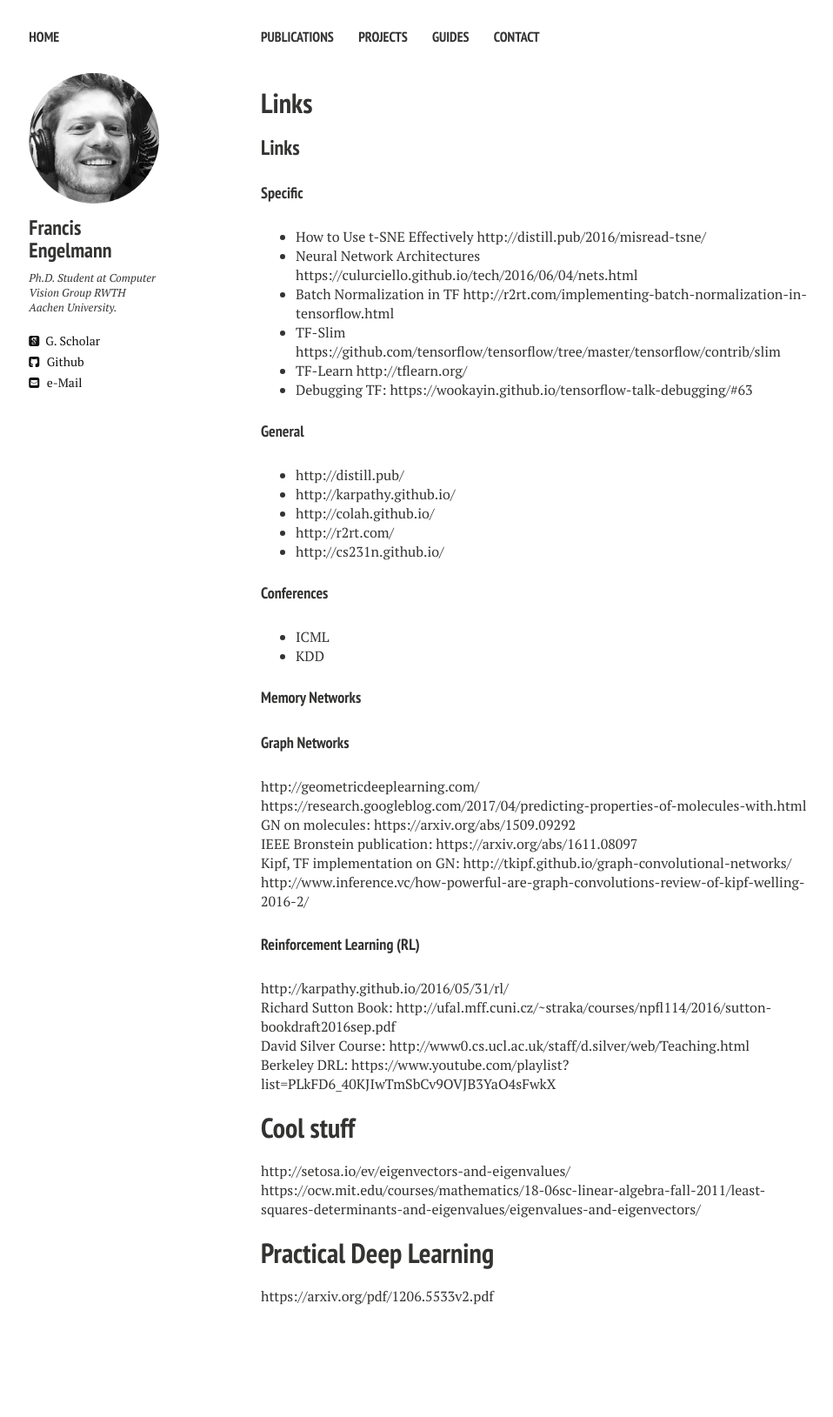
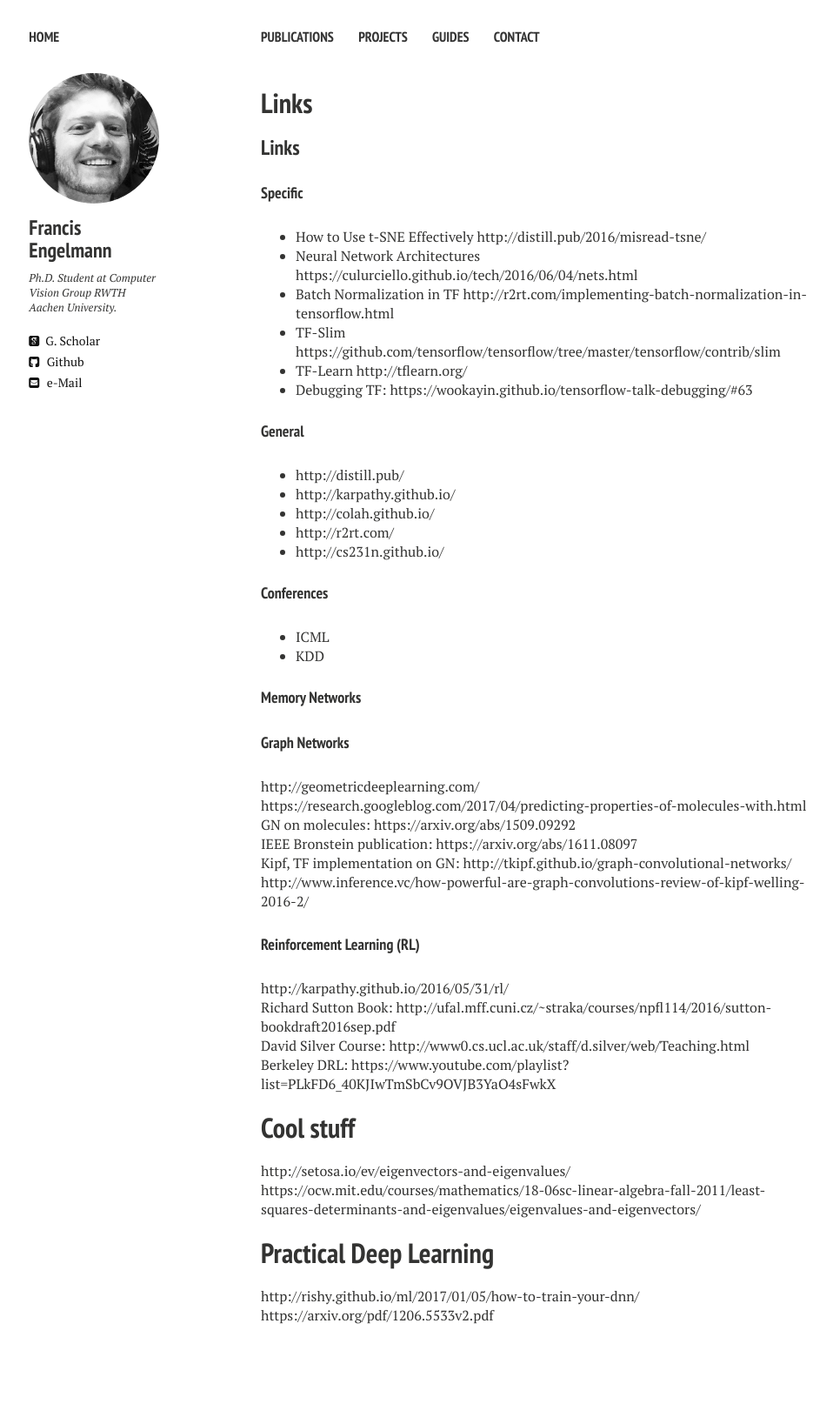
Before and after one commit to francisengelmann/francisengelmann.github.io, a Jekyll site: the page built from links.md, in a window 1280 px wide. Shown: the whole page at 87% size, without its empty margins (20-978 px from the left). Built offline with Jekyll 4.4.1, drawn with Linux system fonts in a browser that asks for light colours; nearby versions of some CDN libraries; our own code applies the rules of GitHub Pages for plain Markdown files; before the commit the page ends 1607 px from its top, so only the background shows below that; some of the changed lines change nothing that is shown.

Commit message:
Update links.md

```diff
--- a/links.md
+++ b/links.md
@@ -40,4 +40,5 @@ http://setosa.io/ev/eigenvectors-and-eigenvalues/
 https://ocw.mit.edu/courses/mathematics/18-06sc-linear-algebra-fall-2011/least-squares-determinants-and-eigenvalues/eigenvalues-and-eigenvectors/
 
 # Practical Deep Learning
+http://rishy.github.io/ml/2017/01/05/how-to-train-your-dnn/
 https://arxiv.org/pdf/1206.5533v2.pdf
```
